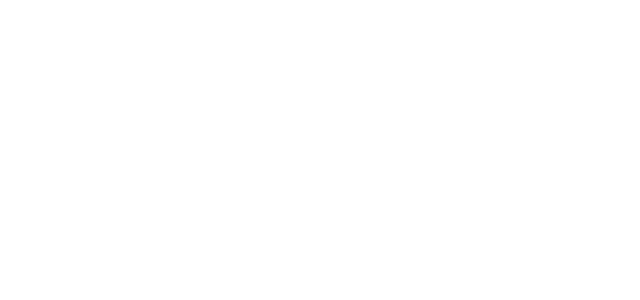
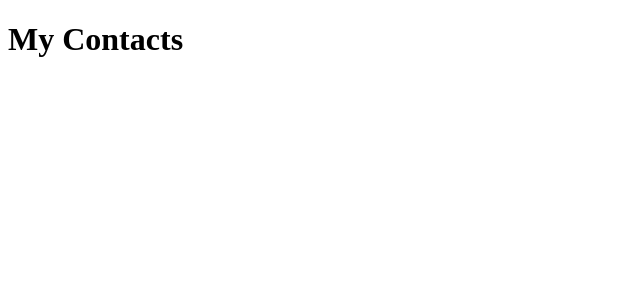
Before and after one commit to nomadcoders/react-router-contact-list, a React (Create React App) app: page / in a window 1280 px wide. Shown: the top 300 px of the page, without its empty margins (0-640 px from the left). Built offline with nearby package versions, Linux system fonts and the light colour scheme.

Commit message:
Created Header

```diff
--- a/src/App.js
+++ b/src/App.js
@@ -1,5 +1,16 @@
 import React from "react";
+import { Route, Link } from "react-router-dom";
 
-const App = () => null;
+const App = () => (
+  <div>
+    <Header />
+  </div>
+);
+
+const Header = () => (
+  <header>
+    <h1>My Contacts</h1>
+  </header>
+);
 
 export default App;
```
